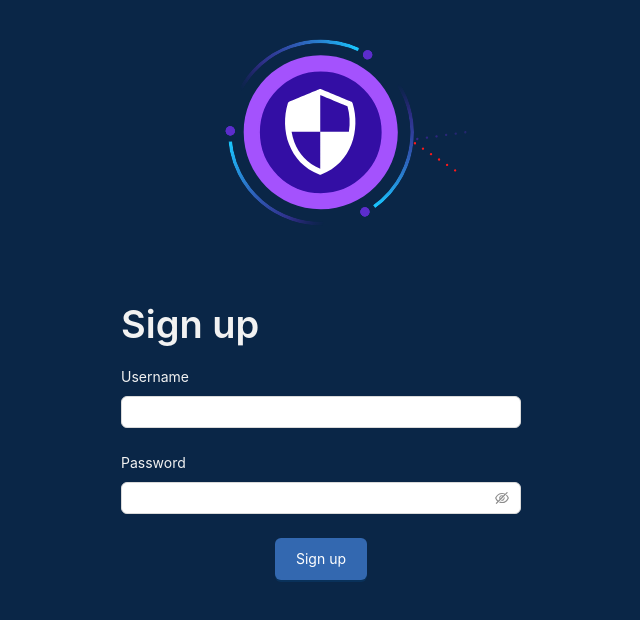
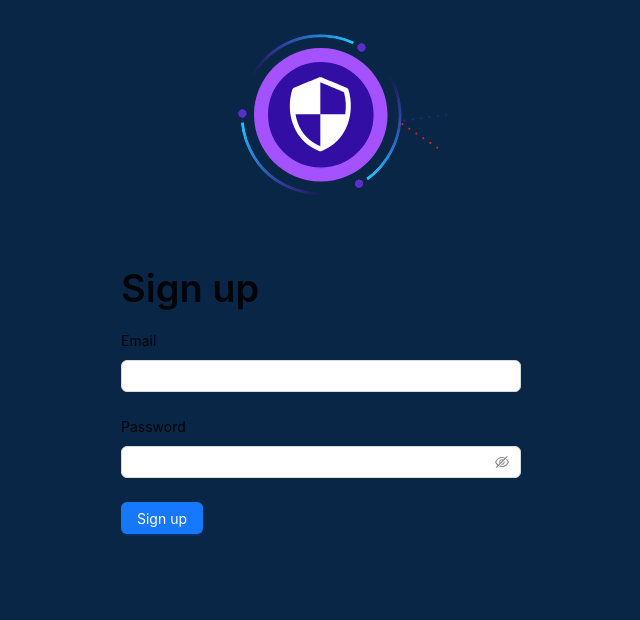
Before and after one commit to HackTUES-9-4090/PhishMe, a React (Create React App) app in the folder frontend/: page /sign-up in a window 1280 px wide. Shown: the top 620 px of the page, without its empty margins (319-959 px from the left). Built offline with nearby package versions, Linux system fonts and the light colour scheme.

Commit message:
Add Pages Layout

```diff
--- a/frontend/package.json
+++ b/frontend/package.json
@@ -11,6 +11,7 @@
     "@testing-library/user-event": "^13.5.0",
     "antd": "^5.3.0",
     "axios": "^1.3.4",
+    "lottie-react": "^2.4.0",
     "react": "^18.2.0",
     "react-dom": "^18.2.0",
     "react-router-dom": "^6.8.2",
--- a/frontend/src/App.js
+++ b/frontend/src/App.js
@@ -1,13 +1,27 @@
 import { BrowserRouter } from "react-router-dom";
 import { Route, Routes } from "react-router";
 import AuthForm from "./components/AuthForm.component";
+import { useContext } from "react";
+import UserContext from "./contexts/UserContext";
+import DashBoard from "./pages/DashBoard/DashBoard";
+import About from "./pages/About/About";
 
 function App() {
+  const userContext = useContext(UserContext);
+
   return (
     <BrowserRouter>
       <Routes>
-        <Route path="/sign-in" element={<AuthForm title = {'Sign in'}/>} />
-        <Route path="/sign-up" element={<AuthForm title = {'Sign up'}/>} />
+        {!userContext.accessToken ? (
+          <>
+            (<Route path="/sign-in" element={<AuthForm title={"Sign in"} />} />
+            <Route path="/sign-up" element={<AuthForm title={"Sign up"} />} />)
+          </>
+        ) : null}
+        <Route
+          path="/"
+          element={userContext.accessToken ? <DashBoard /> : <About />}
+        />
       </Routes>
     </BrowserRouter>
   );
--- a/frontend/src/components/AuthForm.component.jsx
+++ b/frontend/src/components/AuthForm.component.jsx
@@ -1,69 +1,55 @@
-import React, { useState } from 'react';
+import React from "react";
 import { Button, Form, Input, Typography } from "antd";
 import Lottie from "lottie-react";
 import Center from "./Center";
-import Security from '../assets/security.json';
-import { basicColor, primaryColor, textColor } from '../assets/Constants';
+import Security from "../assets/security.json";
 
 const validationsRules = { required: true, warningOnly: true };
 const inputWidth = 400;
 
-function AuthForm({ title })
-{
-    const [data, setData] = useState({ email: '', password: ''});
-
+function AuthForm({ title }) {
   return (
     <Center>
-            <Lottie animationData = {Security} style = {{ width: 300 }}/>
+      <Lottie animationData={Security} style={{ width: 260 }} />
       <div>
         <Typography>
-                    <Typography.Title
-                        style = {{ color: textColor }}
-                        level = {1}
-                    >
-                        {title}
-                    </Typography.Title>
+          <Typography.Title level={1}>{title}</Typography.Title>
         </Typography>
 
         <Form
-                    layout = 'vertical'
-                    labelCol = {{ span: 10 }}
-                    wrapperCol = {{ span: 20 }}
-                    style = {{ maxWidth: 500 }}
-                    initialValues = {{ remember: true }}
-                    onFinish = {null}
-                    autoComplete = 'off'
+          layout="vertical"
+          labelCol={{ span: 10 }}
+          wrapperCol={{ span: 20 }}
+          style={{ maxWidth: 500 }}
+          initialValues={{ remember: true }}
+          onFinish={null}
+          autoComplete="off"
         >
-
           <Form.Item
-                        label = {<label style={{ color: textColor }}>Username</label>}
-                        name = 'email'
-                        rules = {[{ ...validationsRules, message: 'Please enter username!' }]}
+            label="Email"
+            name="email"
+            rules={[{ ...validationsRules, message: "Please enter username!" }]}
           >
-                        <Input style = {{ minWidth: inputWidth, color: primaryColor }}/>
+            <Input style={{ minWidth: inputWidth }} />
           </Form.Item>
 
           <Form.Item
-                        label = {<label style={{ color: textColor }}>Password</label>}
-                        name = 'password'
-                        rules = {[{ ...validationsRules, message: 'Please enter password!' }]}
+            label="Password"
+            name="password"
+            rules={[{ ...validationsRules, message: "Please enter password!" }]}
           >
-                        <Input.Password style={{ minWidth: inputWidth }}/>
+            <Input.Password style={{ minWidth: inputWidth }} />
           </Form.Item>
 
-                    <Form.Item style = {{ display: 'flex', justifyContent: 'center' }}>
-                        <Button
-                            type="primary"
-                            htmlType="submit"
-                            style = {{display: 'flex', alignItems: 'center', backgroundColor: basicColor, padding: 20, }}
-                        >
-                            {title == 'Sign up' ? 'Sign up' : 'Sign in'}
+          <Form.Item>
+            <Button type="primary" htmlType="submit">
+              {title === "Sign up" ? "Sign up" : "Sign in"}
             </Button>
           </Form.Item>
         </Form>
       </div>
     </Center>
-    )
+  );
 }
 
 export default AuthForm;
--- a/frontend/src/contexts/UserContext.js
+++ b/frontend/src/contexts/UserContext.js
@@ -0,0 +1,3 @@
+import { createContext } from "react";
+
+export default createContext({ accessToken: null, refreshToken: null });
--- /dev/null
+++ b/frontend/src/pages/About/About.jsx
@@ -0,0 +1,3 @@
+export default function About(props) {
+  return <h1>About</h1>;
+}
--- /dev/null
+++ b/frontend/src/pages/DashBoard/DashBoard.jsx
@@ -0,0 +1,3 @@
+export default function DashBoard(props) {
+  return <h1>Dash Board</h1>;
+}
```
Also changed, not shown: 1 other file (tests, documents, lock files or other folders). Lines whose indentation alone changed are shown as unchanged.
